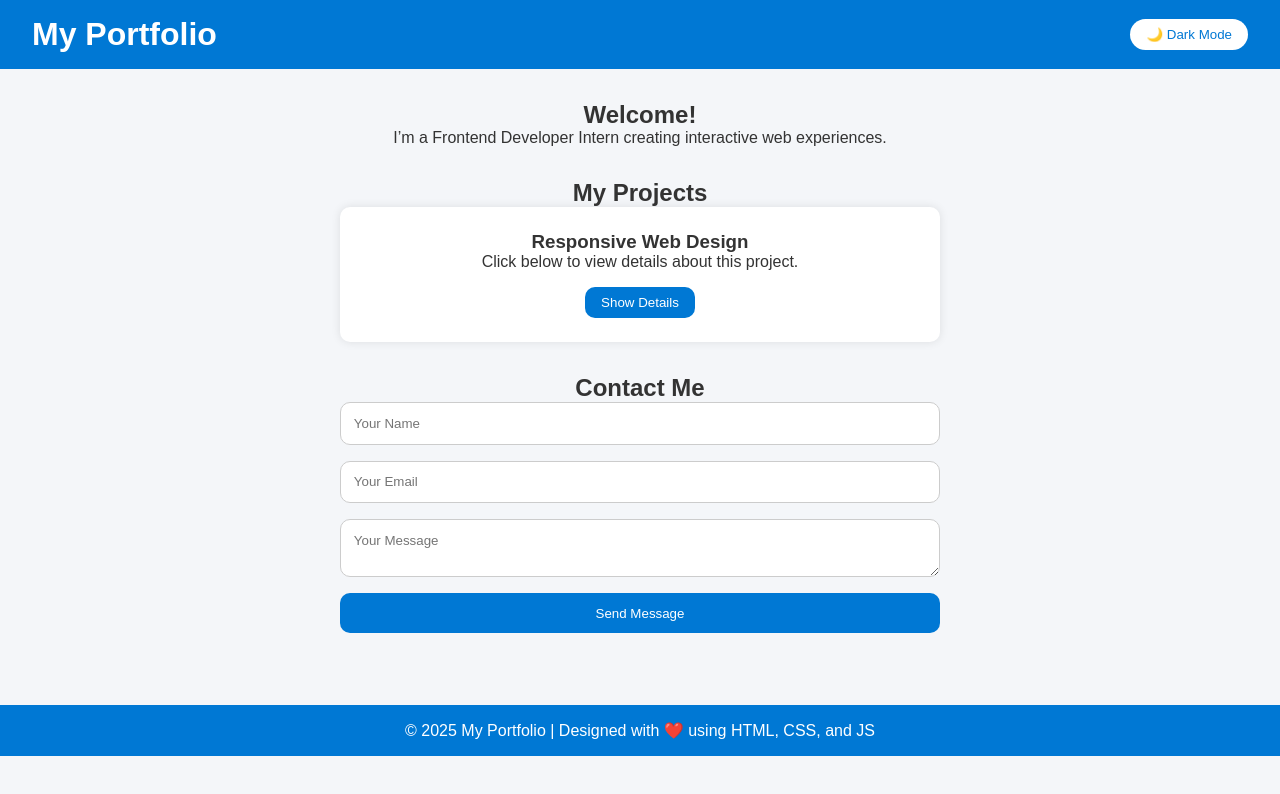
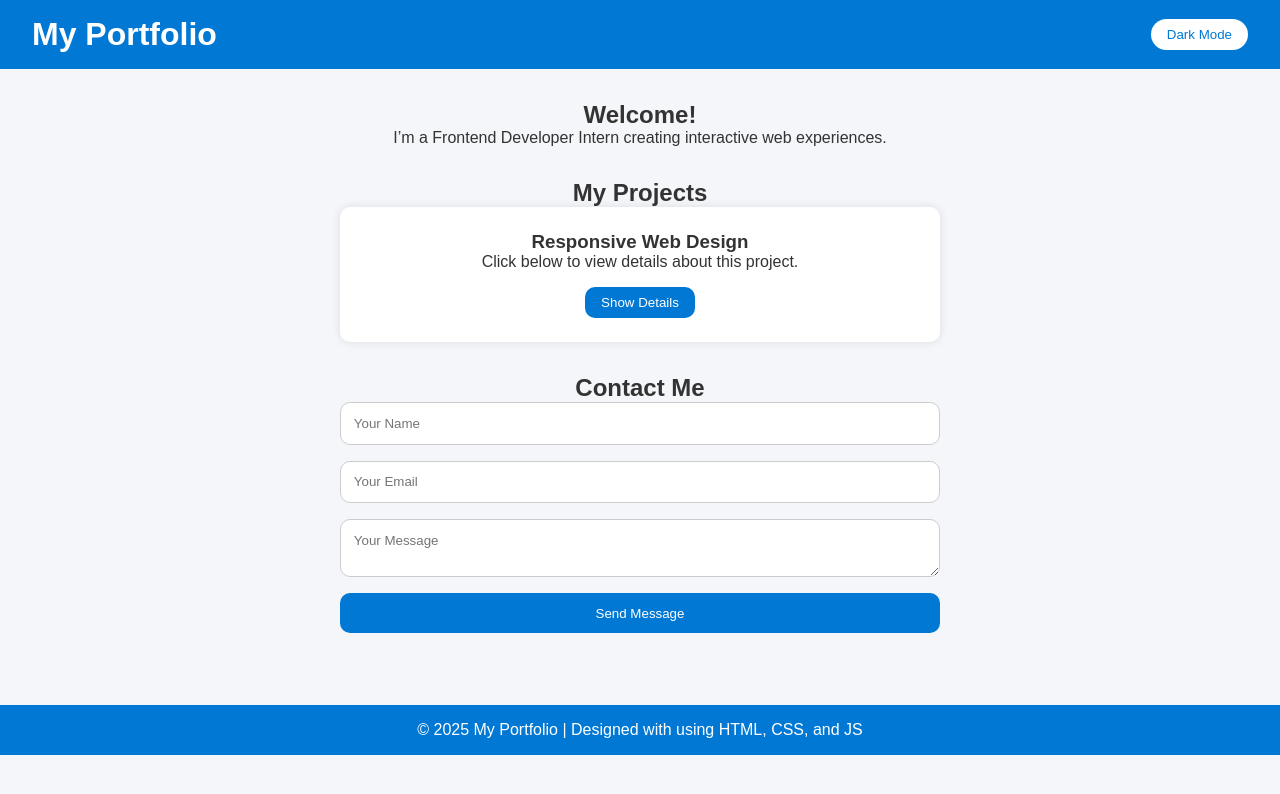
Before and after one commit to unnatikarayat7/Frontend-Web-page-Website-, a plain HTML site: page fwd3(Portfolio)/index.html in a window 1280 px wide. Drawn offline with Linux system fonts and the light colour scheme.

Commit message:
Update Dark Mode button text and footer message
Removed emoji from the Dark Mode button text and fixed footer design message.

```diff
--- a/fwd3(Portfolio)/index.html
+++ b/fwd3(Portfolio)/index.html
@@ -9,7 +9,7 @@
 <body>
   <header>
     <h1>My Portfolio</h1>
-    <button id="themeBtn">🌙 Dark Mode</button>
+    <button id="themeBtn">Dark Mode</button>
   </header>
 
   <section class="intro">
@@ -43,7 +43,7 @@
   <button id="scrollTopBtn" title="Go to top">⬆️</button>
 
   <footer>
-    <p>© 2025 My Portfolio | Designed with ❤️ using HTML, CSS, and JS</p>
+    <p>© 2025 My Portfolio | Designed with using HTML, CSS, and JS</p>
   </footer>
 
   <script src="script.js"></script>
```
